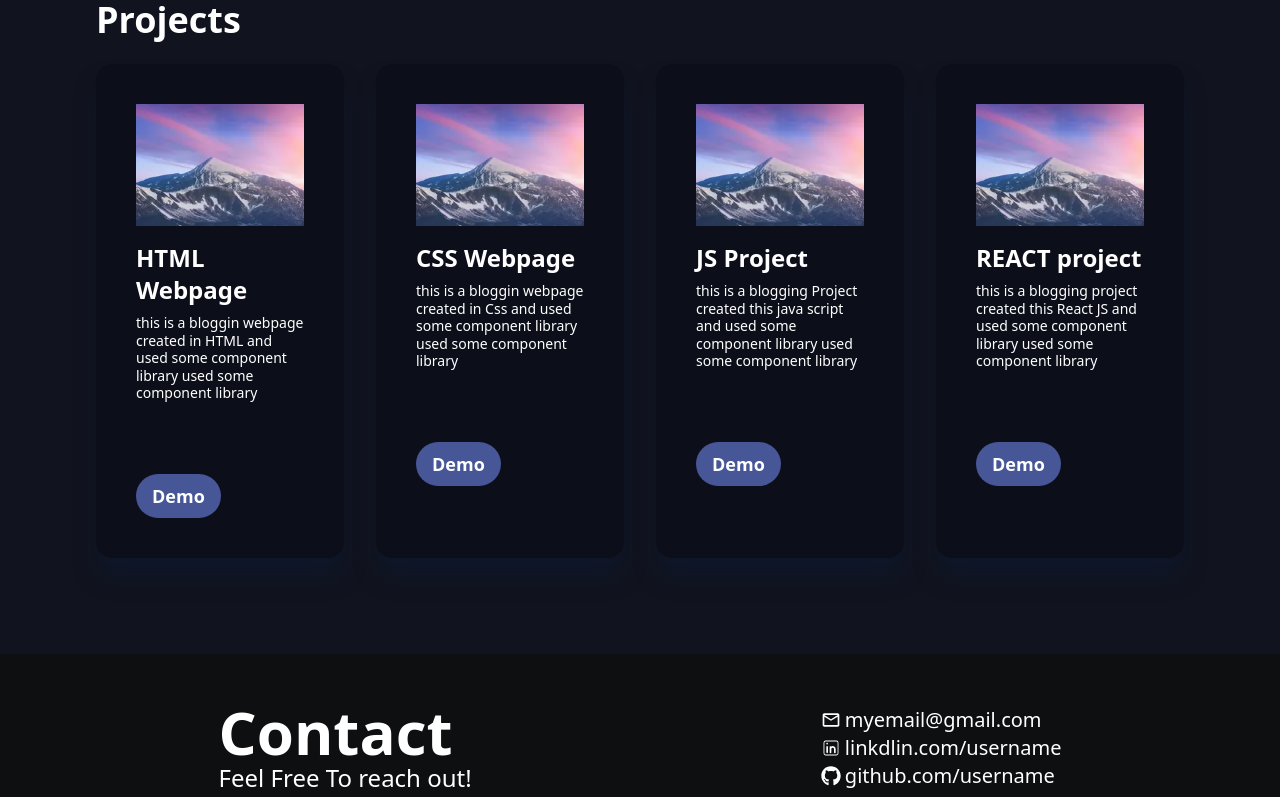
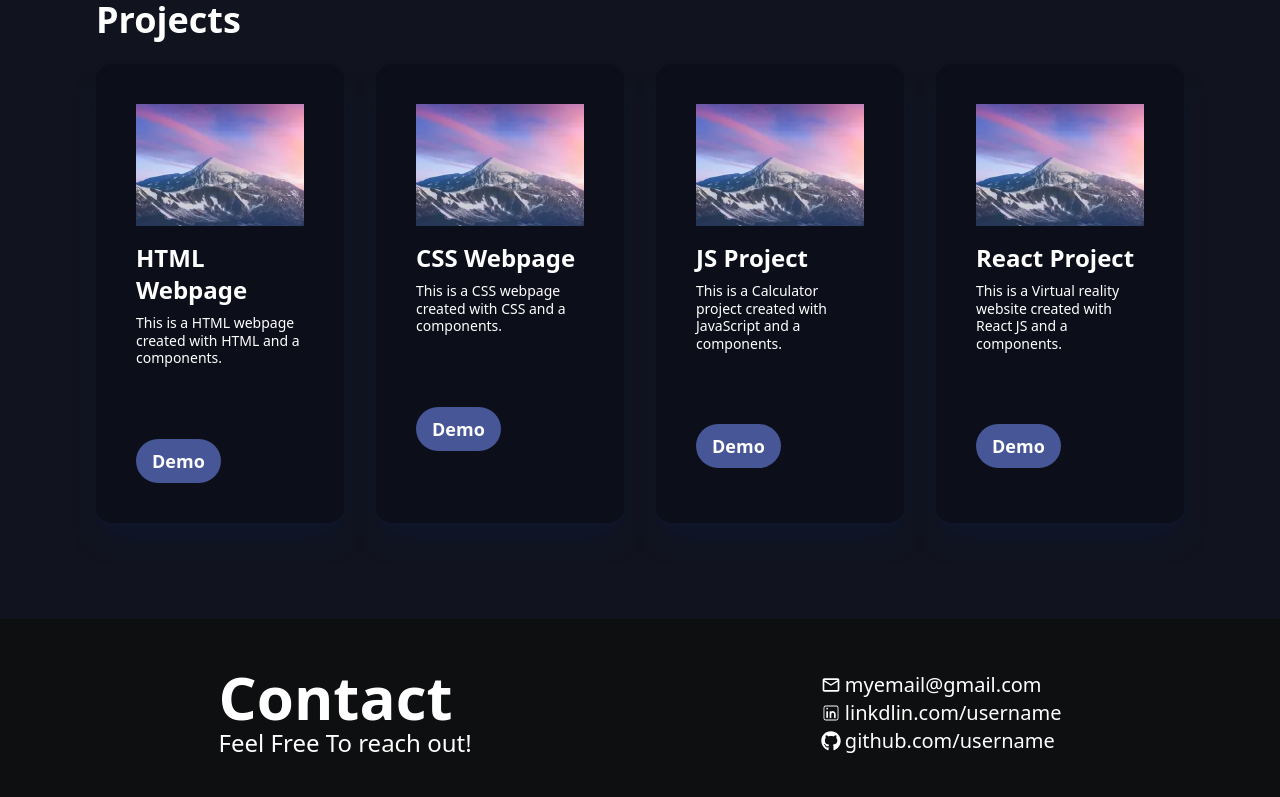
Before and after one commit to Vishal0504-tech/Portfolio, a React (Vite) app: page / in a window 1280 px wide. Shown: the part 1777-2574 px from the top of the page. Built offline with nearby package versions, Linux system fonts and the light colour scheme.

Commit message:
Update Projects.jsx

```diff
--- a/src/Components/Projects/Projects.jsx
+++ b/src/Components/Projects/Projects.jsx
@@ -3,30 +3,28 @@ import ProjectCard from "./ProjectCard";
 
 const Projects = () => {
   return (
-    <div id="Projects" className="p-10 md:p-24 text-white ">
-      <h1 className="text-2xl md:text-4xl text-white font-bold">Projects</h1>
+    <div id="Projects" className="p-6 sm:p-10 md:p-16 lg:p-24 text-white">
+      <h1 className="text-2xl sm:text-3xl md:text-4xl font-bold mb-6">Projects</h1>
       <div className="grid grid-cols-1 sm:grid-cols-2 lg:grid-cols-4 gap-6 sm:gap-8 mt-6">
         <ProjectCard
           title="HTML Webpage"
-          main="this is a bloggin webpage created in  HTML and used some component library used some component library"
-         demoLink="https://vishal13.neocities.org/poster/poster"
-
+          main="This is a HTML webpage created with HTML and a components."
+          demoLink="https://vishal13.neocities.org/poster/poster"
         />
-
         <ProjectCard
           title="CSS Webpage"
-          main="this is a bloggin webpage created in Css and used some component library used some component library"
+          main="This is a CSS webpage created with CSS and a components."
           demoLink="https://vishal13.neocities.org/perfume/"
         />
         <ProjectCard
           title="JS Project"
-          main="this is a blogging Project created this java script and used some component library used some component library"
-           demoLink="https://vishal13.neocities.org/calculator/"
+          main="This is a Calculator project created with JavaScript and a components."
+          demoLink="https://vishal13.neocities.org/calculator/"
         />
         <ProjectCard
-          title="REACT project"
-          main="this is a blogging  project created this React JS and used some component library used some component library"
-           demoLink="https://virtual-r-6fgx.vercel.app/"
+          title="React Project"
+          main="This is a Virtual reality website created with React JS and a components."
+          demoLink="https://virtual-r-6fgx.vercel.app/"
         />
       </div>
     </div>
```
